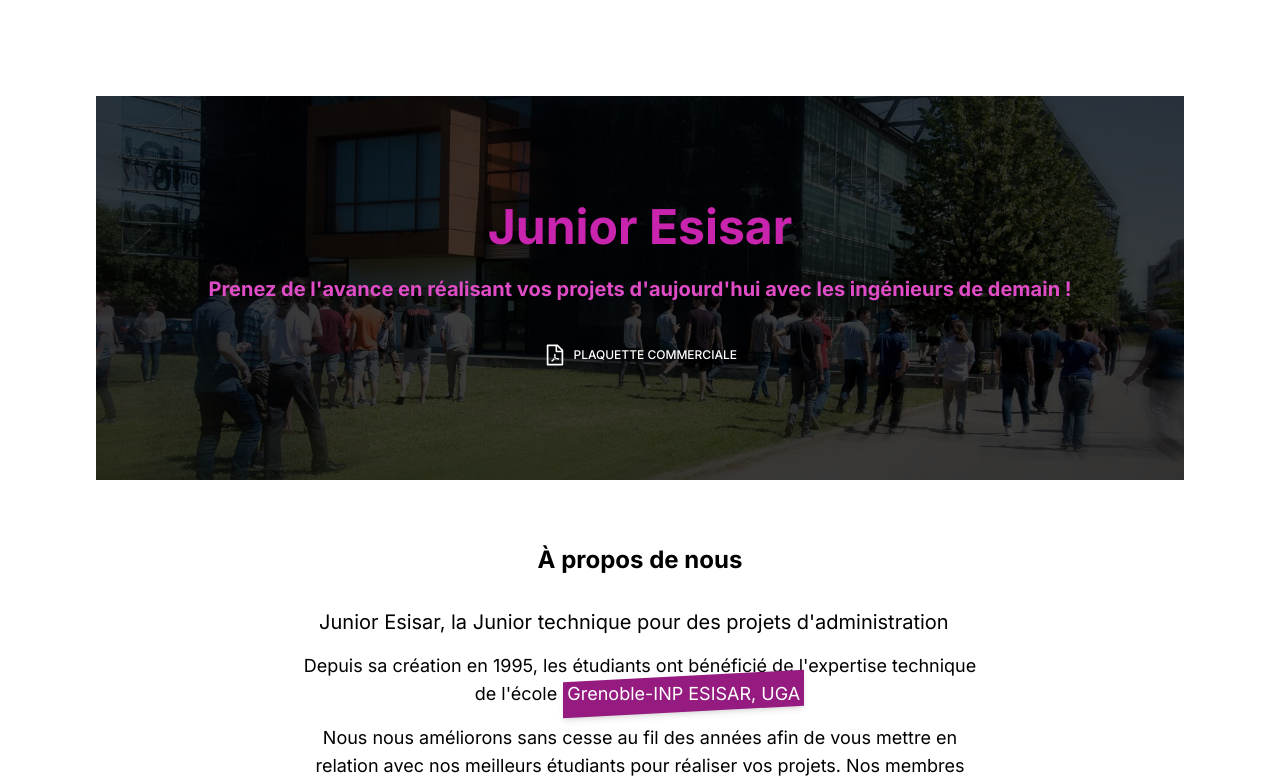
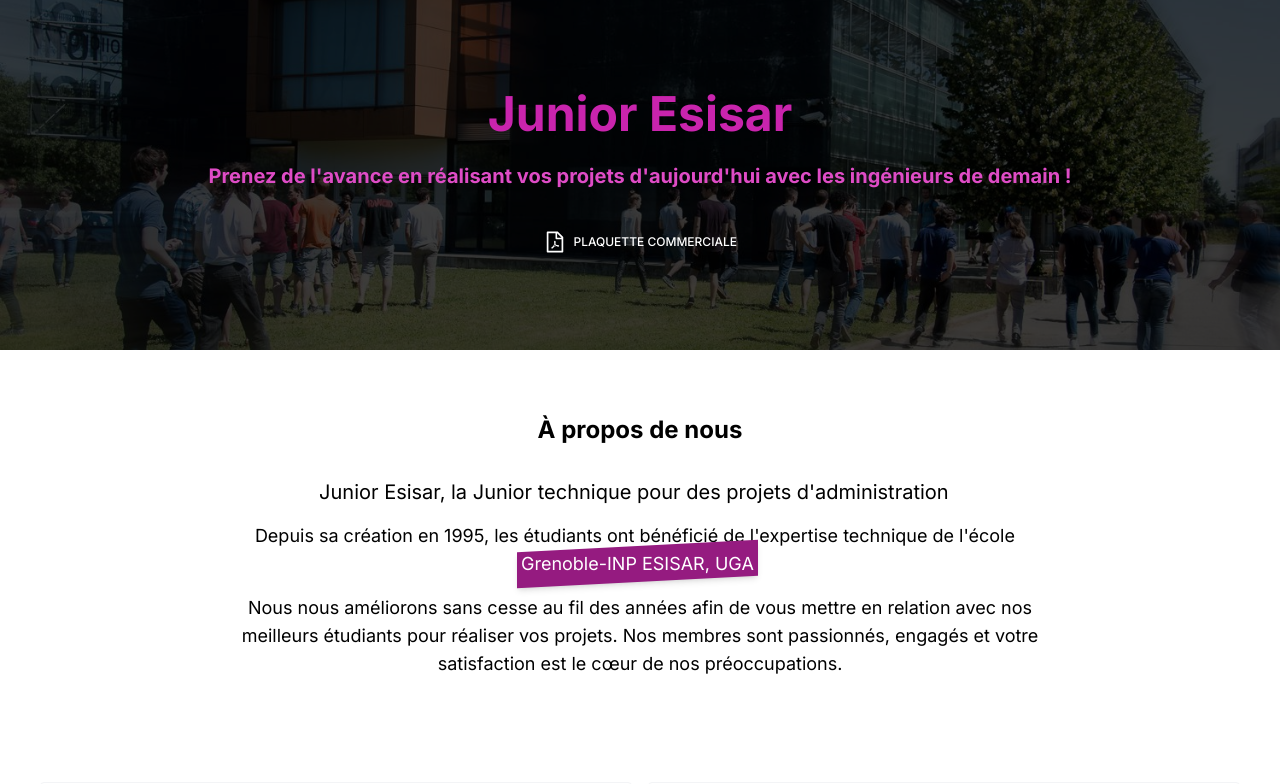
Before and after one commit to BlackDeeer/junior-esisar.fr, a Next.js app: page / in a window 1280 px wide. Shown: the top 784 px of the page. Built offline with nearby package versions, Linux system fonts and the light colour scheme.

Commit message:
fix hero page

```diff
--- a/src/app/page.tsx
+++ b/src/app/page.tsx
@@ -5,7 +5,7 @@
 
 export default function Home() {
   return (
-    <main className='flex min-h-screen flex-col items-center justify-between p-24'>
+    <main>
       <Hero />
       <About />
       <ServiceOffer />
--- a/src/components/Hero.tsx
+++ b/src/components/Hero.tsx
@@ -4,26 +4,28 @@
 
 export default function Hero() {
   return (
-    <div className='relative z-50 w-full overflow-hidden'>
-      <div className='h-96 w-full overflow-hidden'>
-        <Image src={EsisarPicture} alt='Esisar' objectFit='cover' fill />
-      </div>
+    <div className='relative w-full'>
+      <Image
+        src={EsisarPicture}
+        alt='Esisar'
+        style={{ height: '350px', width: '100%', objectFit: 'cover' }}
+      />
       <div
         className='absolute bottom-0 left-0 right-0 top-0 h-full w-full overflow-hidden'
         style={{ backgroundColor: 'rgba(0, 0, 0, 0.75)' }}
       >
         <div className='flex h-full items-center justify-center'>
           <div className='px-6 text-center text-white md:px-12'>
-            <h1 className='text-purple-esisar-400 mb-6 text-5xl font-bold'>
+            <h1 className='mb-6 text-5xl font-bold text-purple-esisar-400'>
               Junior Esisar
             </h1>
-            <h3 className='text-purple-esisar-300 mb-8 text-xl font-bold'>
+            <h3 className='mb-8 text-xl font-bold text-purple-esisar-300'>
               Prenez de l&apos;avance en réalisant vos projets
               d&apos;aujourd&apos;hui avec les ingénieurs de demain !
             </h3>
             <button
               type='button'
-              className='hover:bg-purple-esisar-300 active:bg-purple-esisar inline-flex items-center rounded px-6 pb-[6px] pt-2 text-xs font-medium uppercase leading-normal transition duration-150 ease-in-out hover:text-white focus:outline-none focus:ring-0'
+              className='inline-flex items-center rounded px-6 pb-[6px] pt-2 text-xs font-medium uppercase leading-normal transition duration-150 ease-in-out hover:bg-purple-esisar-300 hover:text-white focus:outline-none focus:ring-0 active:bg-purple-esisar'
               data-te-ripple-init
               data-te-ripple-color='light'
             >
```
